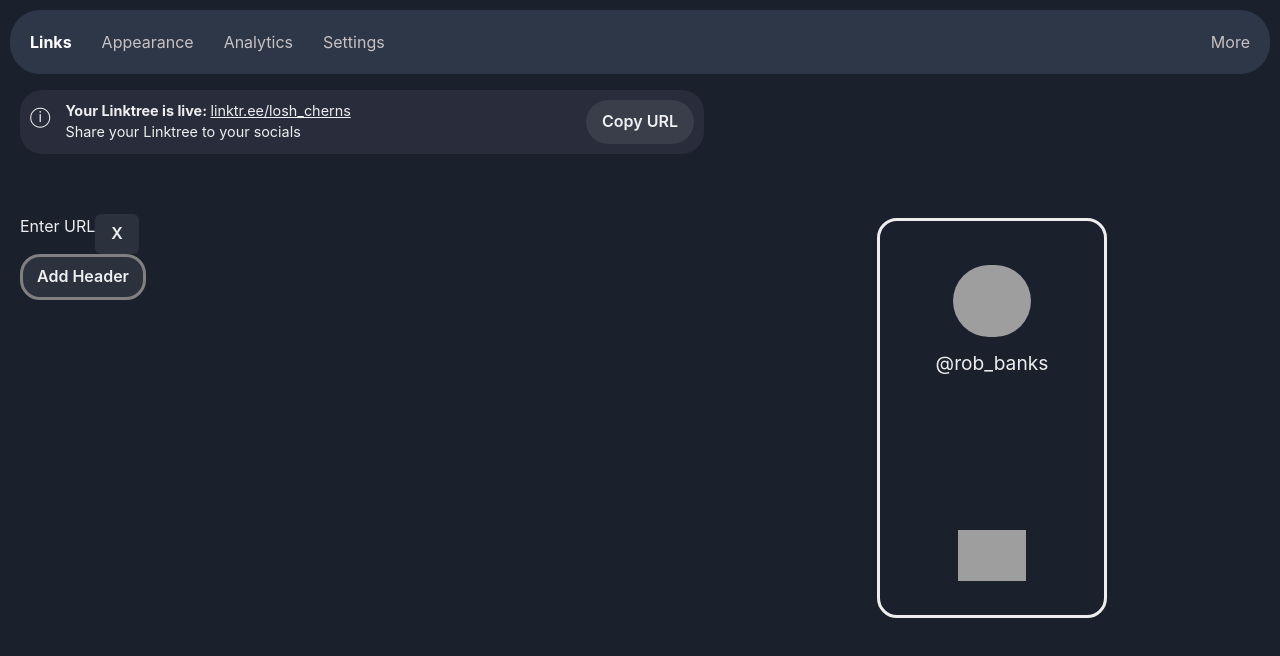
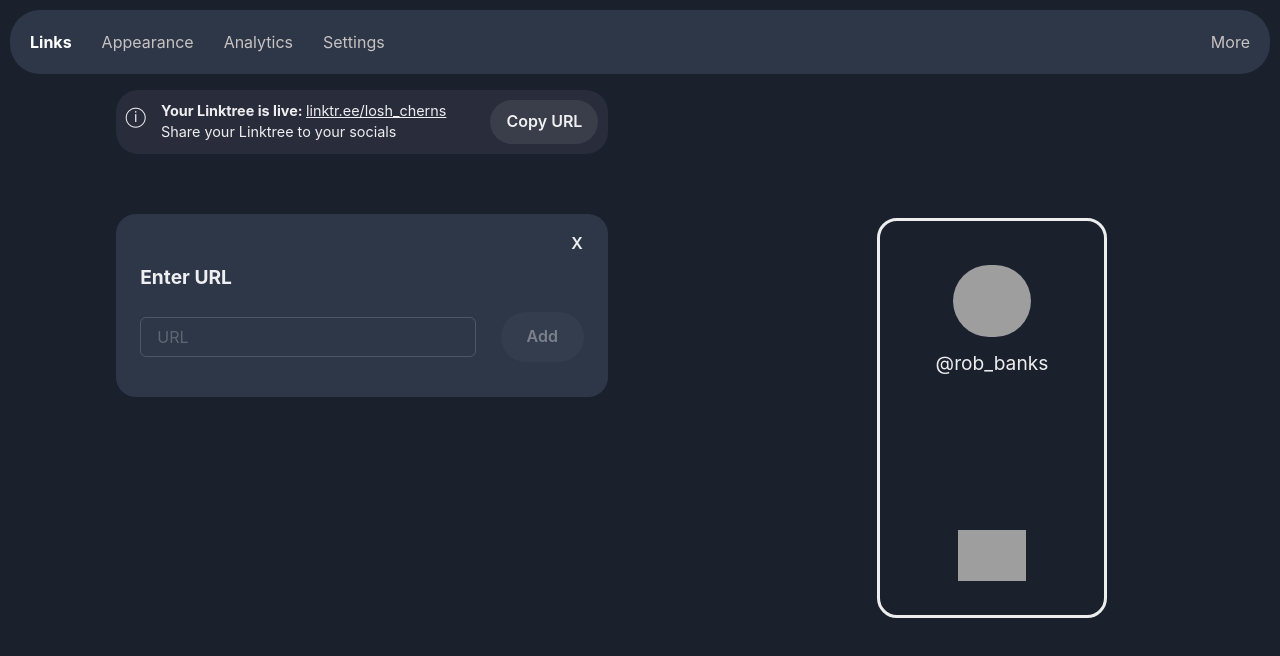
Before and after one commit to alekseycode/linktree-app, a React (Vite) app: page /preview/links in a window 1280 px wide. Both pictures are taken after a click on the button "+ Add Link". Shown: the top 656 px of the page. Built offline with nearby package versions, Linux system fonts and the light colour scheme; grey boxes are pictures that could not be loaded.

Commit message:
add functionality to links component

```diff
--- a/src/views/links/Links.jsx
+++ b/src/views/links/Links.jsx
@@ -1,11 +1,30 @@
 import { Box, Button, Flex, Link, Text } from "@chakra-ui/react";
 import { useState } from "react";
+import AddLink from "./components/AddLink";
+import LinkItem from "./components/items/LinkItem";
 
 const Links = () => {
-  const [showAddLink, setShowAddLink] = useState(true);
+  const [showAddLink, setShowAddLink] = useState(false);
+  const [linkItems, setLinkItems] = useState([]);
+
+  const createLinkItem = (newLink) =>
+    setLinkItems((prevItems) => [newLink, ...prevItems]);
+
+  const deleteLinkItem = (id) => {
+    const newLinksArr = linkItems.filter((link) => link.id !== id);
+    setLinkItems(newLinksArr);
+  };
+
+  const updateLink = (id, prop, value) => {
+    setLinkItems((prevItems) =>
+      prevItems.map((link) =>
+        link.id === id ? { ...link, [prop]: value } : link
+      )
+    );
+  };
 
   return (
-    <Flex flexDir="column" ml="20px" flexGrow="1">
+    <Flex flexDir="column" ml="20px" flexGrow="1" maxW="70%">
       <Flex bg="#37374c82" p="10px" borderRadius="22px" mb="60px">
         <Text fontSize="1.25rem" mr="15px">
           ⓘ
@@ -29,31 +48,30 @@
       </Flex>
 
       {showAddLink ? (
+        <AddLink
+          createLinkItem={createLinkItem}
+          onXClick={() => setShowAddLink(false)}
+        />
+      ) : (
         <Button
-          onClick={() => setShowAddLink(false)}
+          onClick={() => setShowAddLink(true)}
           borderRadius="30px"
           mb="40px"
           py="25px"
         >
           + Add Link
         </Button>
-      ) : (
-        <Flex>
-          <Text>Enter URL</Text>
-          <Button onClick={() => setShowAddLink(true)}>X</Button>
-        </Flex>
       )}
-
-      <Button
-        maxW="100px"
-        borderRadius="20px"
-        p="20px"
-        border="solid"
-        px="60px"
-        borderColor="gray"
-      >
-        Add Header
-      </Button>
+      {linkItems.map((link) => (
+        <LinkItem
+          id={link.id}
+          name={link.name}
+          url={link.url}
+          deleteLinkItem={deleteLinkItem}
+          key={link.id}
+          updateLink={updateLink}
+        />
+      ))}
     </Flex>
   );
 };
--- /dev/null
+++ b/src/views/links/components/AddLink.jsx
@@ -0,0 +1,55 @@
+import { Button, Flex, Input, Text } from "@chakra-ui/react";
+import { useState } from "react";
+import uuid from "react-uuid";
+
+const AddLink = ({ createLinkItem, onXClick, id }) => {
+  const [url, setUrl] = useState("");
+  return (
+    <Flex bg="gray.700" borderRadius="20px" mb="40px" pb="10px" id={id}>
+      <Flex mx="5%" my="5%" flexDir="column" flexGrow={1}>
+        <Button
+          alignSelf="end"
+          onClick={onXClick}
+          fontSize="1rem"
+          borderRadius="full"
+          bg="gray.700"
+          mt="-15px"
+          mr="-15px"
+        >
+          X
+        </Button>
+        <Text fontSize="1.2rem" fontWeight="bold" mb="20px">
+          Enter URL
+        </Text>
+
+        <Flex alignItems="center">
+          <Input
+            placeholder="URL"
+            mr="25px"
+            value={url}
+            onChange={(e) => setUrl(e.target.value.trim())}
+          />
+          <Button
+            isDisabled={!url}
+            onClick={() => {
+              createLinkItem({
+                id: uuid(),
+                url,
+                name: url,
+                isActive: true,
+              });
+              setUrl("");
+            }}
+            borderRadius="full"
+            px="30px"
+            py="25px"
+          >
+            Add
+          </Button>
+        </Flex>
+      </Flex>
+    </Flex>
+  );
+};
+
+export default AddLink;
```
